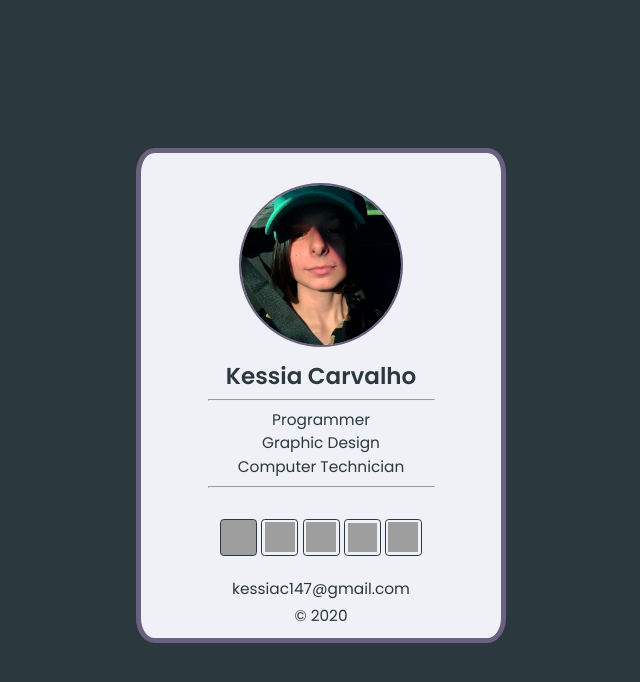
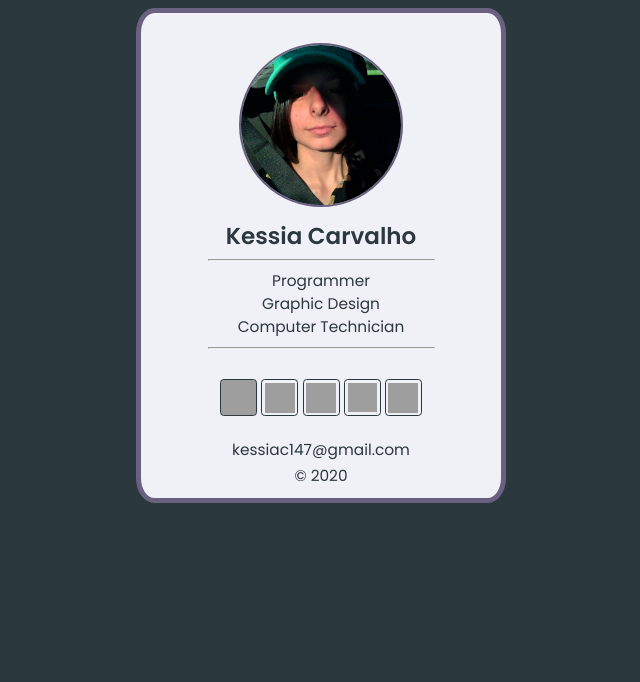
Before and after one commit to kessiac/kessiac.github.io, a plain HTML site: page index.html in a window 1280 px wide. Shown: the whole page, without its empty margins (319-959 px from the left). Drawn offline with Linux system fonts and the light colour scheme; grey boxes are pictures that could not be loaded.

Commit message:
style.css

```diff
--- a/styles/style.css
+++ b/styles/style.css
@@ -22,8 +22,8 @@
     font-size: 60%; /* controle das medidas rem */
 }
 
-html, body {
-    height: 90vh;
+html {
+    height: 600px;
 }
 
 body {
@@ -32,7 +32,6 @@ body {
     flex-direction: row;
     align-items: center;
     justify-content: center;
-    margin: 35px;
 }
 
 body, input, button, textarea {
```
